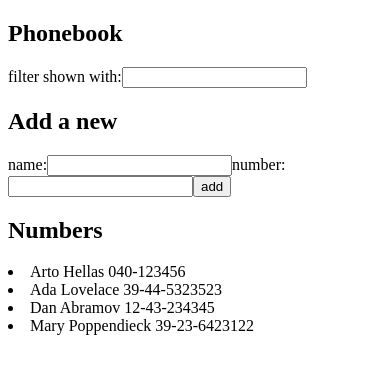
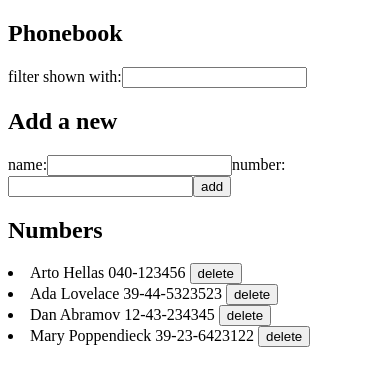
Before and after one commit to Skafishka/Full-Stack-Web-Development-2022, a React (Create React App) app in the folder Part-2/phonebook/: page / in a window 390 px wide. Shown: the top 386 px of the page. Built offline with nearby package versions, Linux system fonts and the light colour scheme; data requests are answered from the project's data file.

Commit message:
2.17: Phonebook step9

```diff
--- a/Part-2/phonebook/db.json
+++ b/Part-2/phonebook/db.json
@@ -1,5 +1,5 @@
 {
-  "persons": [
+  "persons":[
     {
       "name": "Arto Hellas",
       "number": "040-123456",
--- a/Part-2/phonebook/src/App.js
+++ b/Part-2/phonebook/src/App.js
@@ -30,8 +30,8 @@ const Persons = (props) => {
     <>
       filter shown with:
       <input
-      value={props.showFiltered}
-      onChange={props.handleFilterChange}
+        value={props.showFiltered}
+        onChange={props.handleFilterChange}
       />
     </>
   )
@@ -42,7 +42,7 @@ const Filter = (props) => {
     <>
       {props.persons.filter(person => person.name.toLowerCase().includes(props.showFiltered.toLowerCase())).map((filteredName, id) => (
         <li key={id.toString()}>
-          {filteredName.name} {filteredName.number}
+          {filteredName.name} {filteredName.number} <button onClick={() => props.deletePerson(filteredName.id, filteredName.name)}>delete</button>
         </li>
       ))}
     </>
@@ -54,6 +54,7 @@ const App = () => {
   const [newName, setNewName] = useState('')
   const [newPhone, setNewPhone] = useState('')
   const [showFiltered, setShowFiltered] = useState('')
+  const [newID, setNewID] = useState('')
 
   useEffect(() => {
     noteService
@@ -68,8 +69,8 @@ const App = () => {
     const noteObject = {
       name: newName,
       number: newPhone,
+      id: newID,
     }
-
     noteService
       .create(noteObject)
       .then(returnedNote => {
@@ -80,6 +81,16 @@ const App = () => {
         setNewName('')
         setNewPhone('')
       })
+  }
+
+  const deletePerson = (id, name) => {
+    if (window.confirm(`Delete ${name} ?`)) {
+      noteService
+        .removePerson(id)
+        .then(() => {
+          setPersons(persons.filter(q => q.id !== id))
+        })
+    }
   }
 
   const handleNoteChange = (event) => {
@@ -101,7 +112,7 @@ const App = () => {
       <h2>Add a new</h2>
       <Personform addNote={addNote} newName={newName} handleNoteChange={handleNoteChange} newPhone={newPhone} handlePhoneChange={handlePhoneChange} />
       <h2>Numbers</h2>
-      <Filter persons={persons} showFiltered={showFiltered} />
+      <Filter persons={persons} showFiltered={showFiltered} deletePerson={deletePerson} />
     </div>
   )
 }
--- a/Part-2/phonebook/src/services/dB.js
+++ b/Part-2/phonebook/src/services/dB.js
@@ -1,11 +1,11 @@
 import axios from "axios"
-const baseUrl = 'http://localhost:3001/persons'
+const baseUrl = `http://localhost:3001/persons/`
 
 const getAll = () => {
     const request = axios.get(baseUrl)
-    return request.then(response => {
-        return response.data
-    })
+    return request.then(response =>
+        response.data
+    )
 }
 
 const create = newObject => {
@@ -13,15 +13,13 @@ const create = newObject => {
     return request.then(response => response.data)
 }
 
-const update = (id, newObject) => {
-    const request = axios.put(`${baseUrl}/${id}`, newObject)
-    return request.then(response => {
-        return response.data
-    })
+const removePerson = (id) => {
+    const request = axios.delete(`${baseUrl}${id}`)
+    return request.then(response => response.data)
 }
 
 export default {
     getAll,
     create,
-    update
+    removePerson,
 }
```
